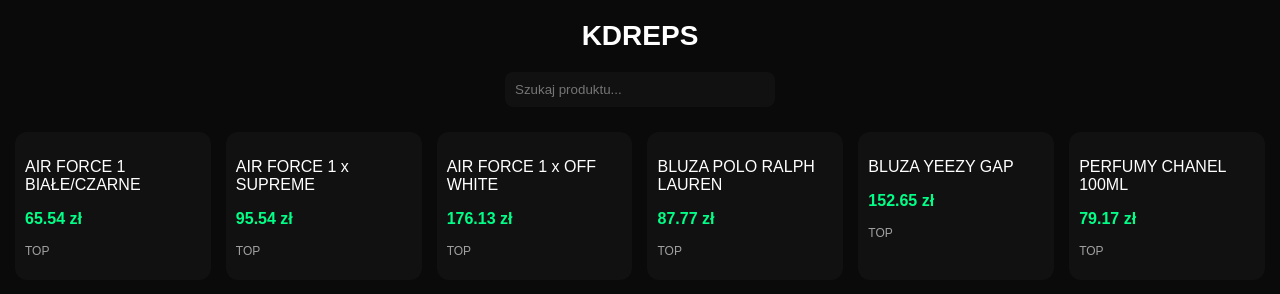
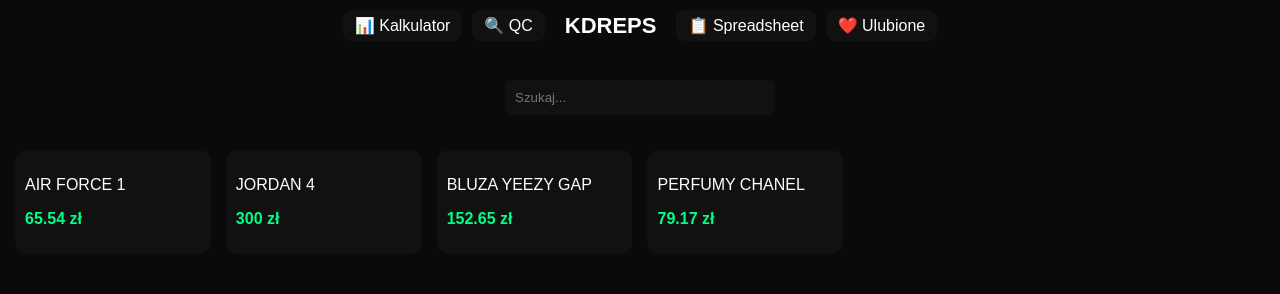
Before and after one commit to kdreps/kdreps, a plain HTML site: page index.html in a window 1280 px wide. Drawn offline with Linux system fonts and the light colour scheme.

Commit message:
Update index.html

```diff
--- a/index.html
+++ b/index.html
@@ -13,11 +13,9 @@ body {
   overflow-x: hidden;
 }
 
-/* INTRO LOGO */
+/* INTRO */
 .intro {
   position: fixed;
-  top: 0;
-  left: 0;
   width: 100%;
   height: 100vh;
   background: #0a0a0a;
@@ -26,35 +24,60 @@ body {
   align-items: center;
   z-index: 999;
   animation: fadeOut 1s ease forwards;
-  animation-delay: 2s;
+  animation-delay: 2.5s;
 }
 
-.logo {
-  font-size: 48px;
+.logo-big {
+  font-size: 60px;
   font-weight: bold;
-  animation: scaleIn 1.2s ease;
+  color: white;
+  text-shadow: 0 0 20px #00ff88;
+  animation: glow 1.5s ease;
 }
 
-/* HEADER */
-header {
-  text-align: center;
-  padding: 20px;
-  font-size: 28px;
+/* NAVBAR */
+.navbar {
+  position: fixed;
+  top: 10px;
+  width: 100%;
+  display: flex;
+  justify-content: center;
+  align-items: center;
+  gap: 20px;
+  opacity: 0;
+  animation: showNav 1s forwards;
+  animation-delay: 2.8s;
+}
+
+.logo-small {
+  font-size: 22px;
   font-weight: bold;
-  opacity: 0;
-  transform: translateY(-30px);
-  animation: showHeader 1s ease forwards;
-  animation-delay: 2.2s;
+}
+
+.nav-left, .nav-right {
+  display: flex;
+  gap: 10px;
+}
+
+.nav-btn {
+  padding: 6px 12px;
+  background: #111;
+  border-radius: 8px;
+  cursor: pointer;
+  transition: 0.3s;
+}
+
+.nav-btn:hover {
+  background: #00ff88;
+  color: black;
+  transform: scale(1.1);
 }
 
 /* SEARCH */
 .search {
+  margin-top: 80px;
   display: flex;
   justify-content: center;
-  margin-bottom: 10px;
-  opacity: 0;
-  animation: fadeIn 1s ease forwards;
-  animation-delay: 2.5s;
 }
 
 .search input {
@@ -72,20 +95,13 @@ header {
   grid-template-columns: repeat(auto-fill, minmax(180px, 1fr));
   gap: 15px;
   padding: 15px;
-  opacity: 0;
-  animation: fadeIn 1s ease forwards;
-  animation-delay: 2.8s;
+  margin-top: 20px;
 }
 
 .card {
   background: #111;
   border-radius: 12px;
   padding: 10px;
-  transition: 0.3s;
-}
-
-.card:hover {
-  transform: scale(1.05);
 }
 
 .price {
@@ -93,26 +109,17 @@ header {
   font-weight: bold;
 }
 
-.tag {
-  font-size: 12px;
-  opacity: 0.6;
-}
-
 /* ANIMATIONS */
-@keyframes scaleIn {
-  from { transform: scale(0.5); opacity: 0; }
-  to { transform: scale(1); opacity: 1; }
+@keyframes glow {
+  0% { opacity: 0; transform: scale(0.6); }
+  100% { opacity: 1; transform: scale(1); }
 }
 
 @keyframes fadeOut {
   to { opacity: 0; visibility: hidden; }
 }
 
-@keyframes showHeader {
-  to { opacity: 1; transform: translateY(0); }
-}
-
-@keyframes fadeIn {
+@keyframes showNav {
   to { opacity: 1; }
 }
 </style>
@@ -122,31 +129,42 @@ header {
 
 <!-- INTRO -->
 <div class="intro">
-  <div class="logo">KDREPS</div>
+  <div class="logo-big">KDREPS</div>
 </div>
 
-<header>KDREPS</header>
+<!-- NAVBAR -->
+<div class="navbar">
+  <div class="nav-left">
+    <div class="nav-btn">📊 Kalkulator</div>
+    <div class="nav-btn">🔍 QC</div>
+  </div>
 
-<div class="search">
-  <input type="text" id="search" placeholder="Szukaj produktu...">
+  <div class="logo-small">KDREPS</div>
+
+  <div class="nav-right">
+    <div class="nav-btn">📋 Spreadsheet</div>
+    <div class="nav-btn">❤️ Ulubione</div>
+  </div>
 </div>
 
+<!-- SEARCH -->
+<div class="search">
+  <input type="text" id="search" placeholder="Szukaj...">
+</div>
+
+<!-- PRODUCTS -->
 <div class="grid" id="products"></div>
 
 <script>
 const products = [
-  { name: "AIR FORCE 1 BIAŁE/CZARNE", price: 65.54, tag: "TOP" },
-  { name: "AIR FORCE 1 x SUPREME", price: 95.54, tag: "TOP" },
-  { name: "AIR FORCE 1 x OFF WHITE", price: 176.13, tag: "TOP" },
-
-  { name: "BLUZA POLO RALPH LAUREN", price: 87.77, tag: "TOP" },
-  { name: "BLUZA YEEZY GAP", price: 152.65, tag: "TOP" },
-
-  { name: "PERFUMY CHANEL 100ML", price: 79.17, tag: "TOP" }
+  { name: "AIR FORCE 1", price: 65.54 },
+  { name: "JORDAN 4", price: 300 },
+  { name: "BLUZA YEEZY GAP", price: 152.65 },
+  { name: "PERFUMY CHANEL", price: 79.17 }
 ];
 
 const container = document.getElementById("products");
-const searchInput = document.getElementById("search");
+const search = document.getElementById("search");
 
 function render(list) {
   container.innerHTML = "";
@@ -155,23 +173,19 @@ function render(list) {
       <div class="card">
         <p>${p.name}</p>
         <p class="price">${p.price} zł</p>
-        <p class="tag">${p.tag}</p>
       </div>
     `;
   });
 }
 
-searchInput.addEventListener("input", () => {
-  const value = searchInput.value.toLowerCase();
-
+search.addEventListener("input", () => {
+  const val = search.value.toLowerCase();
   const filtered = products.filter(p =>
-    p.name.toLowerCase().includes(value)
+    p.name.toLowerCase().includes(val)
   );
-
   render(filtered);
 });
 
-// start
 render(products);
 </script>
 
```
